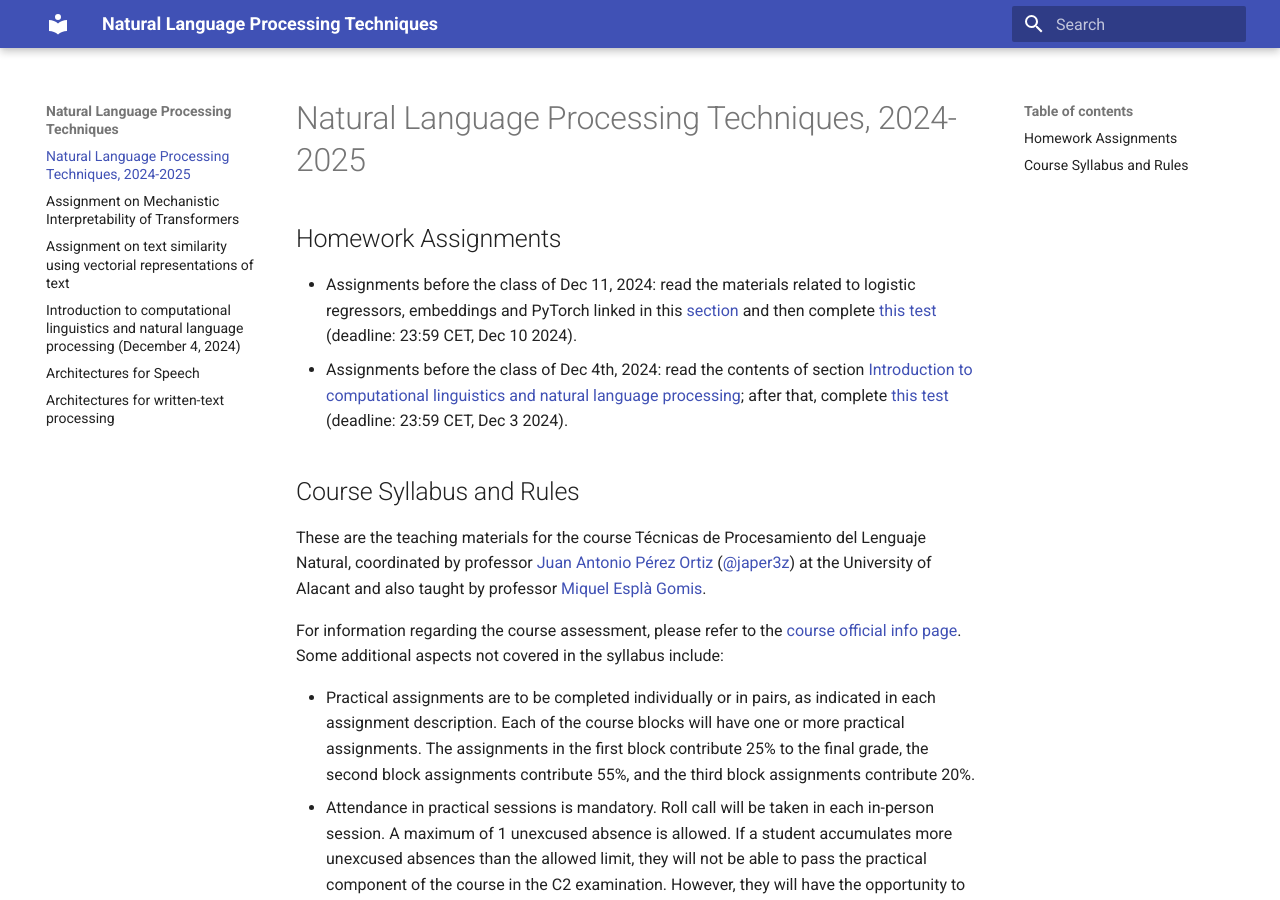
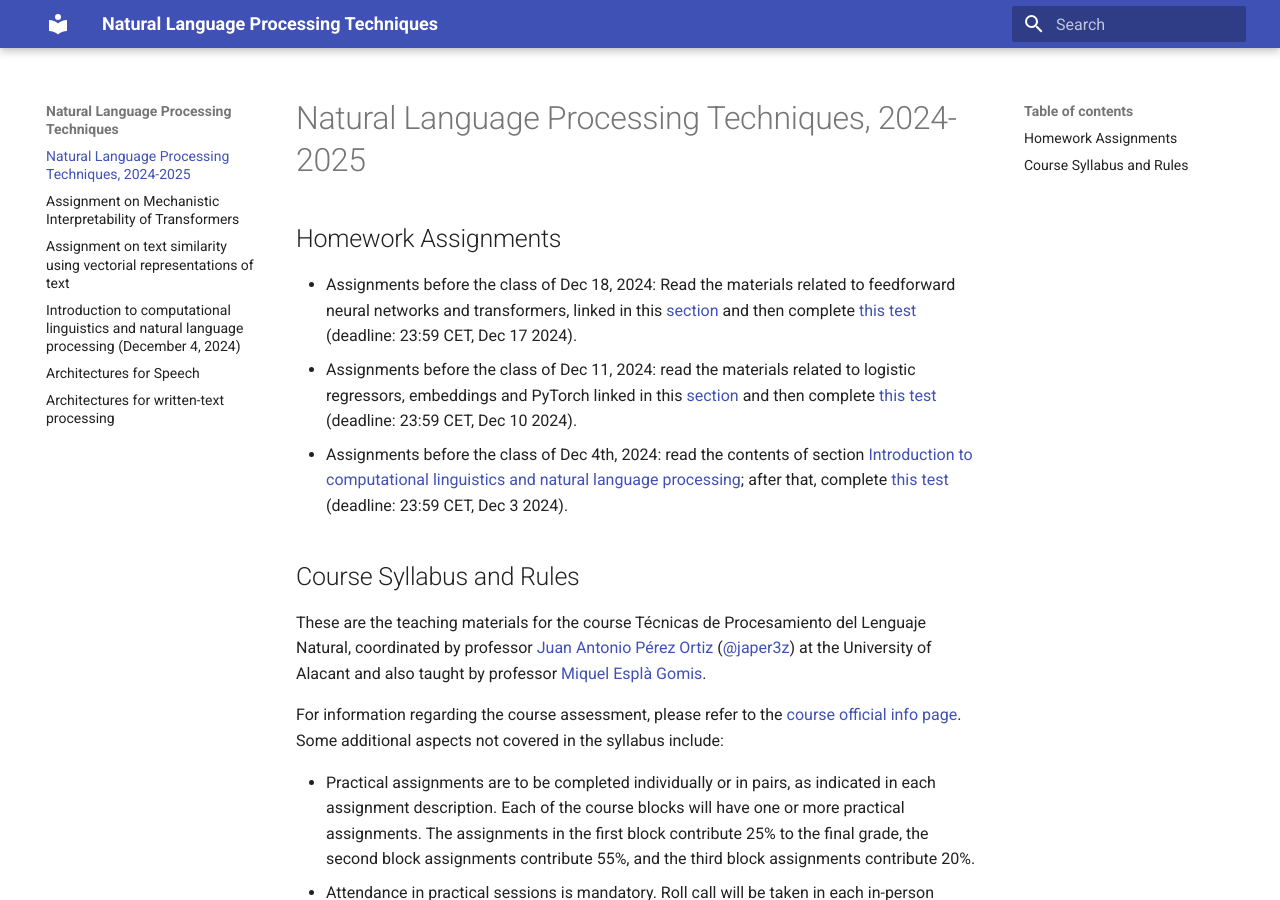
Before and after one commit to jaspock/tpln2425, an MkDocs documentation site: the page built from docs/index.md, in a window 1280 px wide and 900 px high. Built offline with MkDocs 1.6.1 and Material for MkDocs 9.7.7, drawn with Linux system fonts in a browser that asks for light colours.

Commit message:
New actvities

```diff
--- a/docs/index.md
+++ b/docs/index.md
@@ -8,6 +8,7 @@
 - Assignments before the class of Jan 10, 2025: Read the materials related to embeddings, neural networks and transformers, linked in this [section](text.md#contenidos-a-preparar-antes-de-la-sesion-del-10012025) and then complete [this test](https://forms.gle/7KDwRtXcrpxsKjHp7) (deadline: 23:59 CET, Jan 9 2025).
 - Assignments before the class of Dec 20, 2024: This class will have two parts taught by different teachers; therefore, your assignments will deal with two different topics. Firstly, read the new contents of section [_Introduction to computational linguistics and natural language processing_](cl.md); after that, complete [this test](https://forms.gle/ZkDWRSRSzB4p7Ugy7) and read the article "The Future of Computational Linguistics: On Beyond Alchemy" [here](https://www.frontiersin.org/articles/10.3389/frai.2021.625341/full) (Reading time: one hour and a half) (deadline: 23:59 CET, Dec 19 2024). Secondly, read the materials related to logistic regressors and PyTorch linked in this [section](text.md#contenidos-a-preparar-antes-de-la-sesion-del-20122024) and then complete [this test](https://forms.gle/V3U9MTHo7c9DNhkc6) (same deadline: 23:59 CET, Dec 19 2024).
 -->
+- Assignments before the class of Dec 18, 2024: Read the materials related to feedforward neural networks and transformers, linked in this [section](text.md#before-text2) and then complete [this test](https://forms.gle/7KDwRtXcrpxsKjHp7) (deadline: 23:59 CET, Dec 17 2024).
 - Assignments before the class of Dec 11, 2024: read the materials related to logistic regressors, embeddings and PyTorch linked in this [section](text.md#before-text1) and then complete [this test](https://forms.gle/V3U9MTHo7c9DNhkc6) (deadline: 23:59 CET, Dec 10 2024).
 - Assignments before the class of Dec 4th, 2024: read the contents of section [Introduction to computational linguistics and natural language processing](cl.md); after that, complete [this test](https://forms.gle/LUySkd6MkHPPuP896) (deadline: 23:59 CET, Dec 3 2024).
 
```
